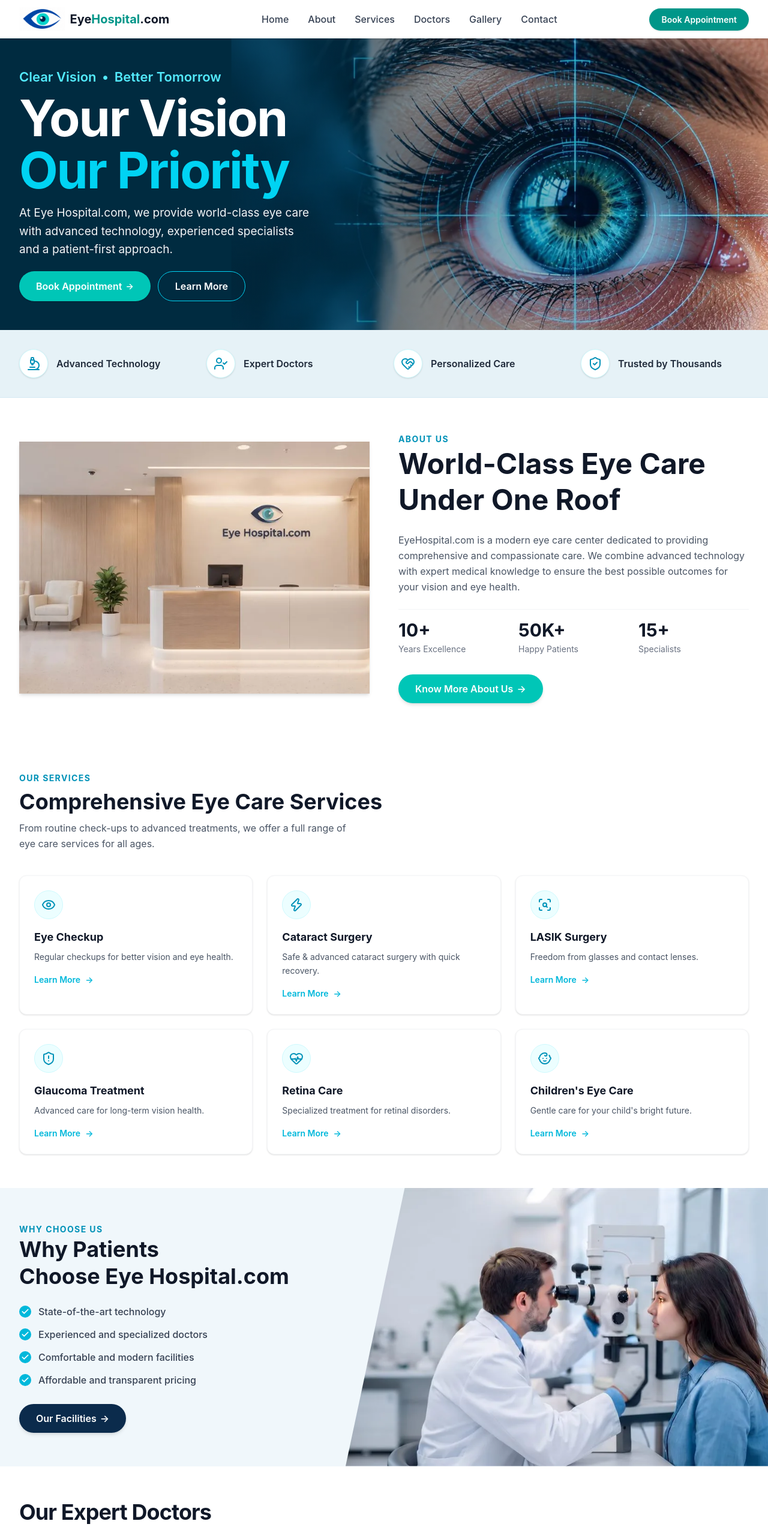
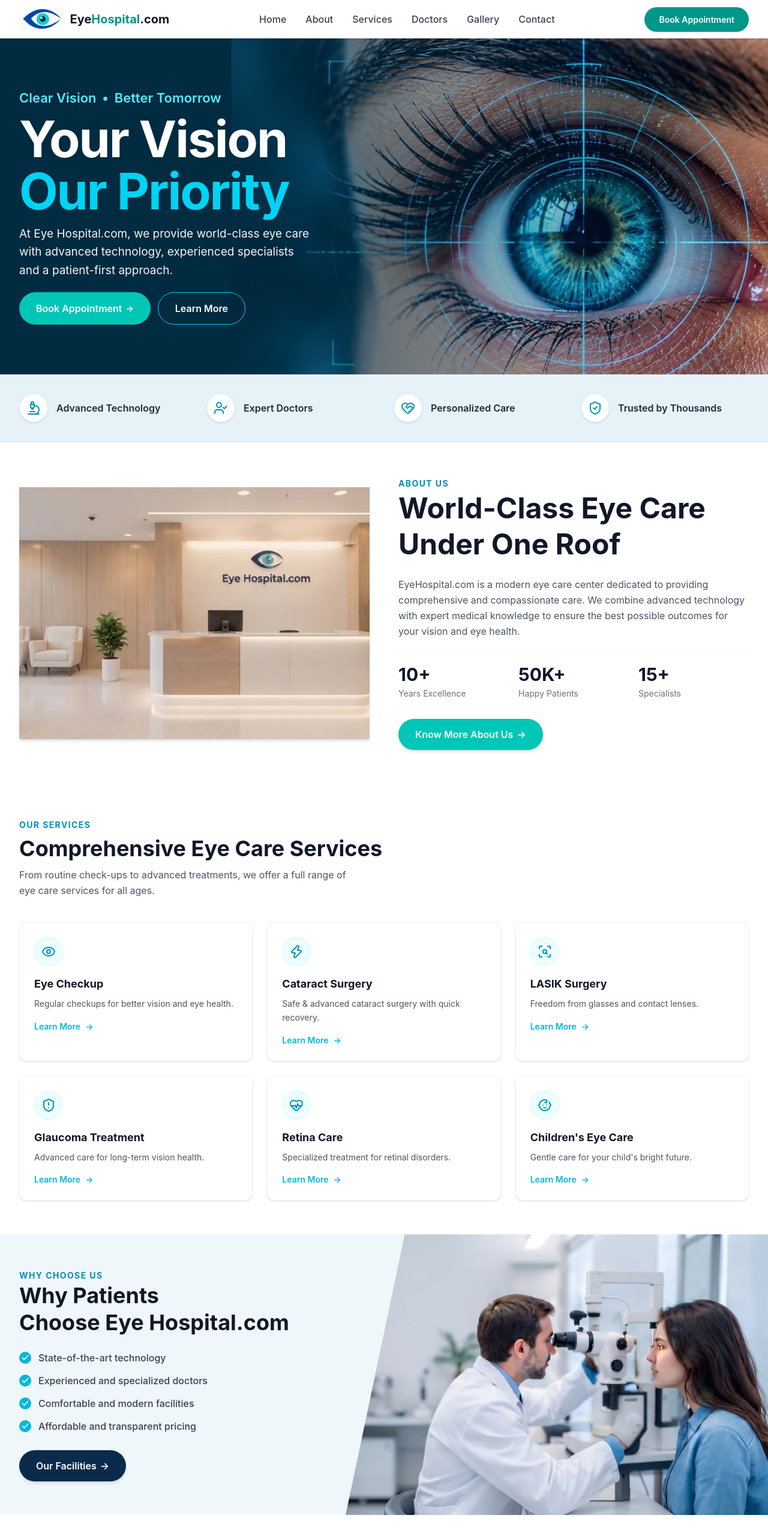
Before and after one commit to NoumaArshad122/Eye-care-, a React (Vite) app: page / in a window 1280 px wide. Shown: the top 2550 px of the page at 60% size. Built offline with nearby package versions, Linux system fonts and the light colour scheme.

Commit message:
Increase height and touch target of all buttons across website

```diff
--- a/src/Components/About.jsx
+++ b/src/Components/About.jsx
@@ -48,7 +48,7 @@ export default function Aboutus() {
                     </div>
 
                     <div className="pt-2">
-                        <button className="bg-[#00c6b7] hover:bg-[#00b5a8] text-white font-semibold px-5 py-3 sm:px-6 sm:py-2.5 md:px-7 md:py-3 text-sm sm:text-sm md:text-base rounded-full shadow-md transition-all inline-flex items-center gap-1.5 cursor-pointer">
+                        <button className="bg-[#00c6b7] hover:bg-[#00b5a8] text-white font-semibold px-5 py-3 sm:px-6 sm:py-3 md:px-7 md:py-3.5 text-sm sm:text-sm md:text-base rounded-full shadow-md transition-all inline-flex items-center gap-1.5 cursor-pointer">
                             <span>Know More About Us</span>
                             <span>→</span>
                         </button>
--- a/src/Components/Appointment.jsx
+++ b/src/Components/Appointment.jsx
@@ -60,7 +60,7 @@ export default function Appointment() {
                             <button
                                 type="button"
                                 onClick={() => document.getElementById('appointment-name')?.focus()}
-                                className="inline-flex items-center gap-1.5 rounded-full bg-[#00c6b7] hover:bg-[#00b3a5] text-white px-4.5 py-2 sm:px-6 sm:py-2.5 md:px-7 md:py-3 text-xs sm:text-sm md:text-base font-semibold shadow-lg shadow-cyan-900/40 transition-all duration-200 cursor-pointer"
+                                className="inline-flex items-center gap-1.5 rounded-full bg-[#00c6b7] hover:bg-[#00b3a5] text-white px-5 py-3 sm:px-6 sm:py-3 md:px-7 md:py-3.5 text-sm sm:text-sm md:text-base font-semibold shadow-lg shadow-cyan-900/40 transition-all duration-200 cursor-pointer"
                             >
                                 <span>Book Appointment</span>
                                 <span className="text-sm sm:text-base font-normal">→</span>
@@ -175,7 +175,7 @@ export default function Appointment() {
                                     <div className="pt-2">
                                         <button
                                             type="submit"
-                                            className="w-full rounded-lg bg-[#002b40] hover:bg-[#003c59] text-white py-2.5 sm:py-3 px-4 text-xs sm:text-sm md:text-base font-semibold shadow-md transition-colors cursor-pointer"
+                                            className="w-full rounded-lg bg-[#002b40] hover:bg-[#003c59] text-white py-3 sm:py-3.5 px-4 text-sm sm:text-sm md:text-base font-semibold shadow-md transition-colors cursor-pointer"
                                         >
                                             Submit Appointment
                                         </button>
--- a/src/Components/Hero.jsx
+++ b/src/Components/Hero.jsx
@@ -2,7 +2,7 @@ export default function Hero() {
   return (
     <section
       id="home"
-      className="relative flex min-h-[380px] sm:min-h-[420px] md:min-h-[450px] lg:min-h-[480px] w-full items-center overflow-hidden bg-[#002b40] py-5 sm:py-7 md:py-10 lg:py-12"
+      className="relative flex min-h-[440px] sm:min-h-[500px] lg:min-h-[560px] w-full items-center overflow-hidden bg-[#002b40] py-5 sm:py-10 md:py-20"
     >
       {/* Background Image with LCP Optimization */}
       <img
@@ -38,14 +38,14 @@ export default function Hero() {
         <div className="mt-5 flex flex-wrap gap-2.5 sm:gap-3">
           <a
             href="#appointment"
-            className="rounded-full bg-[#00c6b7] hover:bg-[#00b5a8] px-4.5 py-2 sm:px-6 sm:py-2.5 md:px-7 md:py-3 text-xs sm:text-sm md:text-base font-semibold text-white transition-all inline-flex items-center justify-center gap-1.5 shadow-sm"
+            className="rounded-full bg-[#00c6b7] hover:bg-[#00b5a8] px-5 py-3 sm:px-6 sm:py-3 md:px-7 md:py-3.5 text-sm sm:text-sm md:text-base font-semibold text-white transition-all inline-flex items-center justify-center gap-1.5 shadow-sm"
           >
             <span>Book Appointment</span>
             <span className="text-sm">→</span>
           </a>
           <a
             href="#about"
-            className="rounded-full border border-cyan-400 hover:bg-white hover:text-gray-900 px-4.5 py-2 sm:px-6 sm:py-2.5 md:px-7 md:py-3 text-xs sm:text-sm md:text-base font-semibold text-white transition-all inline-flex items-center justify-center"
+            className="rounded-full border border-cyan-400 hover:bg-white hover:text-gray-900 px-5 py-3 sm:px-6 sm:py-3 md:px-7 md:py-3.5 text-sm sm:text-sm md:text-base font-semibold text-white transition-all inline-flex items-center justify-center"
           >
             Learn More
           </a>
--- a/src/Components/Navbar.jsx
+++ b/src/Components/Navbar.jsx
@@ -59,7 +59,7 @@ function Navbar() {
         <div className="hidden md:block">
           <a
             href="#appointment"
-            className="rounded-full bg-teal-600 px-4 py-2 lg:px-5 lg:py-2.5 text-xs lg:text-sm font-semibold text-white shadow-sm transition hover:bg-teal-700"
+            className="rounded-full bg-teal-600 px-5 py-2.5 lg:px-6 lg:py-3 text-sm font-semibold text-white shadow-sm transition hover:bg-teal-700"
           >
             Book Appointment
           </a>
@@ -99,7 +99,7 @@ function Navbar() {
             <a
               href="#appointment"
               onClick={closeMenu}
-              className="block w-full rounded-full bg-teal-600 py-2.5 text-center text-xs sm:text-sm font-semibold text-white shadow-sm hover:bg-teal-700 transition"
+              className="block w-full rounded-full bg-teal-600 py-3 text-center text-sm font-semibold text-white shadow-sm hover:bg-teal-700 transition"
             >
               Book Appointment
             </a>
--- a/src/Components/Reviews.jsx
+++ b/src/Components/Reviews.jsx
@@ -81,7 +81,7 @@ export default function PatientStories() {
                             type="button"
                             onClick={prevReview}
                             aria-label="Previous review"
-                            className="w-8 h-8 sm:w-10 sm:h-10 rounded-full bg-white border border-gray-200 shadow-sm flex items-center justify-center text-gray-500 hover:text-cyan-600 hover:border-cyan-400 hover:shadow transition-all cursor-pointer"
+                            className="w-9 h-9 sm:w-11 sm:h-11 rounded-full bg-white border border-gray-200 shadow-sm flex items-center justify-center text-gray-500 hover:text-cyan-600 hover:border-cyan-400 hover:shadow transition-all cursor-pointer"
                         >
                             <ChevronLeft className="w-4 h-4 sm:w-5 sm:h-5" />
                         </button>
@@ -89,7 +89,7 @@ export default function PatientStories() {
                             type="button"
                             onClick={nextReview}
                             aria-label="Next review"
-                            className="w-8 h-8 sm:w-10 sm:h-10 rounded-full bg-white border border-gray-200 shadow-sm flex items-center justify-center text-gray-500 hover:text-cyan-600 hover:border-cyan-400 hover:shadow transition-all cursor-pointer"
+                            className="w-9 h-9 sm:w-11 sm:h-11 rounded-full bg-white border border-gray-200 shadow-sm flex items-center justify-center text-gray-500 hover:text-cyan-600 hover:border-cyan-400 hover:shadow transition-all cursor-pointer"
                         >
                             <ChevronRight className="w-4 h-4 sm:w-5 sm:h-5" />
                         </button>
--- a/src/Components/WhyChoseUS.jsx
+++ b/src/Components/WhyChoseUS.jsx
@@ -66,7 +66,7 @@ export default function WhyChooseUs() {
                     <div className="pt-2">
                         <a
                             href="#contact"
-                            className="inline-flex items-center gap-1.5 rounded-full bg-[#0b2b4c] hover:bg-[#123e6b] text-white px-4.5 py-2 sm:px-6 sm:py-2.5 md:px-7 md:py-3 text-xs sm:text-sm md:text-base font-semibold shadow-md transition-all"
+                            className="inline-flex items-center gap-1.5 rounded-full bg-[#0b2b4c] hover:bg-[#123e6b] text-white px-5 py-3 sm:px-6 sm:py-3 md:px-7 md:py-3.5 text-sm sm:text-sm md:text-base font-semibold shadow-md transition-all"
                         >
                             <span>Our Facilities</span>
                             <span>→</span>
--- a/src/Components/advanceFeatures.jsx
+++ b/src/Components/advanceFeatures.jsx
@@ -71,7 +71,7 @@ export default function AdvancedTechnology() {
                         <div className="pt-2">
                             <a
                                 href="#contact"
-                                className="inline-flex items-center gap-1.5 rounded-full bg-[#002b40] hover:bg-[#003854] text-white px-4.5 py-2 sm:px-6 sm:py-2.5 md:px-7 md:py-3 text-xs sm:text-sm md:text-base font-semibold shadow transition-all duration-200"
+                                className="inline-flex items-center gap-1.5 rounded-full bg-[#002b40] hover:bg-[#003854] text-white px-5 py-3 sm:px-6 sm:py-3 md:px-7 md:py-3.5 text-sm sm:text-sm md:text-base font-semibold shadow transition-all duration-200"
                             >
                                 <span>Explore Our Technology</span>
                                 <span className="text-sm sm:text-base font-normal">→</span>
```
